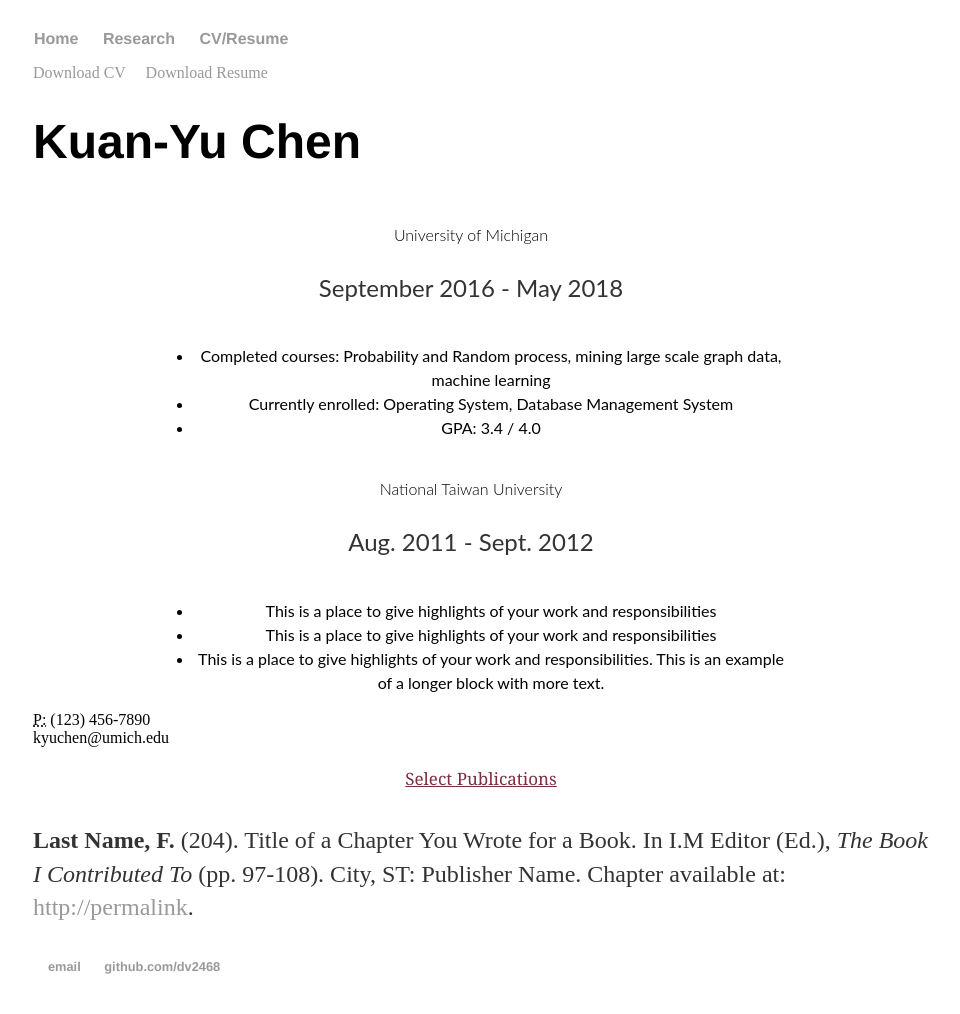
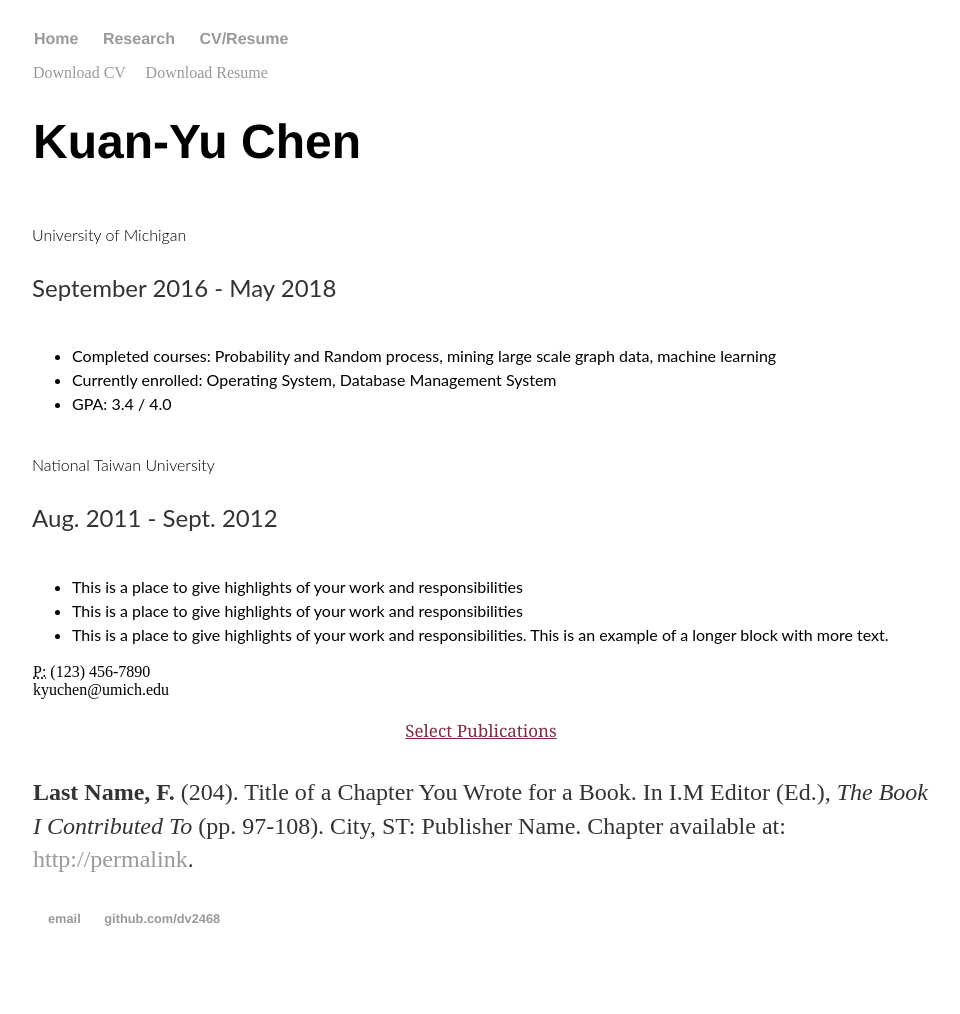
Before and after one commit to dv2468/dv2468.github.io, a Jekyll site: the page built from cv/index.html, in a window 1280 px wide. Shown: the whole page, without its empty margins (159-1119 px from the left). Built offline with Jekyll 4.4.1, drawn with Linux system fonts in a browser that asks for light colours; after the commit the page ends 966 px from its top, so only the background shows below that.

Commit message:
Update main.css

```diff
--- a/css/main.css
+++ b/css/main.css
@@ -71,7 +71,7 @@
 .row {
   clear: both;
   margin-right: -10px;
-  margin-left:  -10px;
+  margin-left:  auto;
 
 }
 
@@ -89,13 +89,13 @@
   font-family: "Lato", sans-serif;
   line-height: 1.5;
   margin-bottom: 0;
-  text-align: center;
-  margin: 0 auto;
+  text-align: left;
+/*   margin: 0 auto; */
 }
 
 @media screen and (min-width: 40em) {
   .education {
-    width: 70%;
+    width: 100%;
   }
 }
 
```
